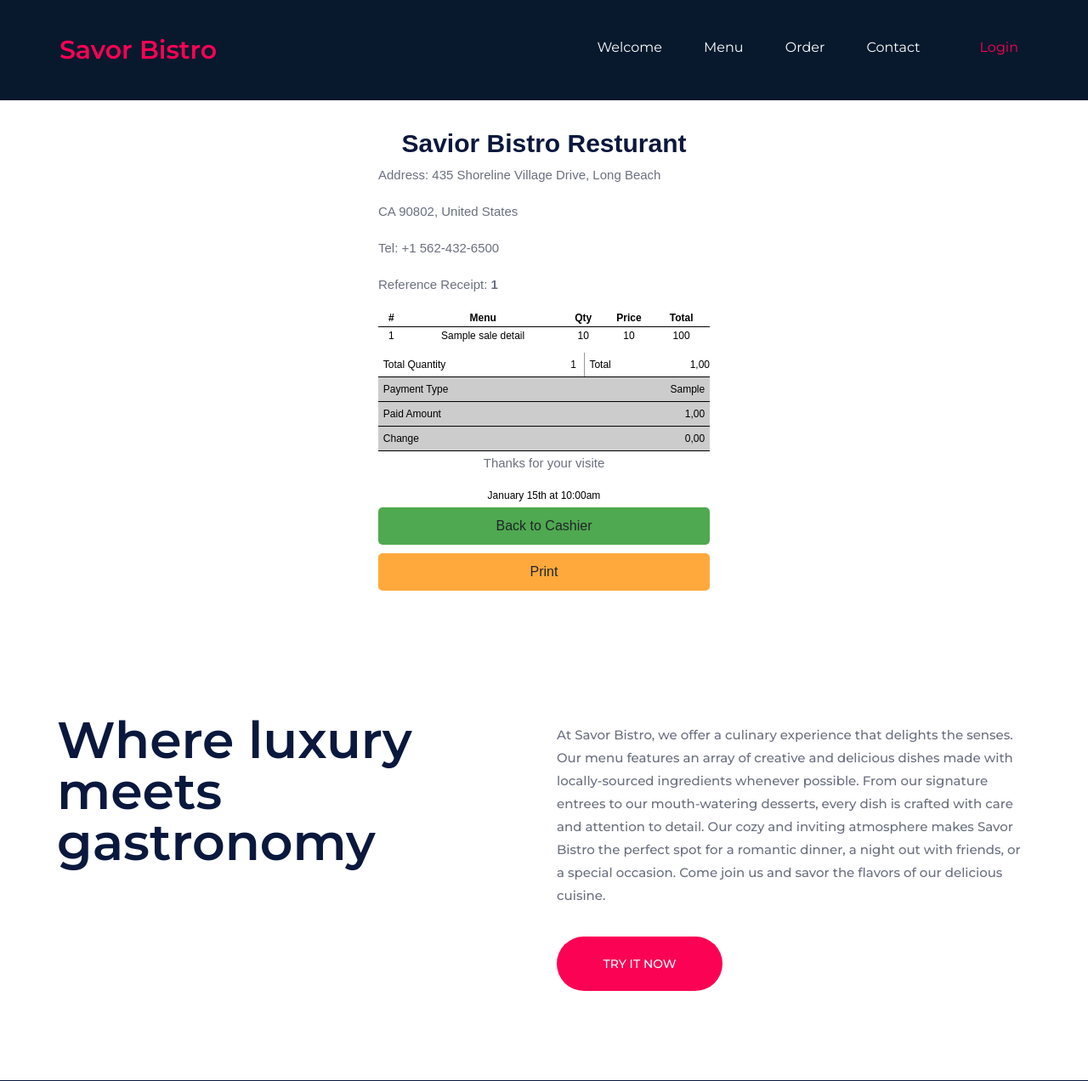
After one commit to Mohamedboulj/RestaurantApp, a Symfony app: template templates/sales/showReceipt.html.twig in a window 1280 px wide. The commit adds this page. Shown: the top 1272 px of the page at 85% size. Run offline with Twig, Linux system fonts and the light colour scheme; the template is opened without the code that fills it: most values are stand-ins (such as "Sample title", 1, 10 or a date in 2020); some libraries are stand-ins or nearby versions.

Commit message:
redirect to receipt and printing

```diff
--- /dev/null
+++ b/public/css/receipt.css
@@ -0,0 +1,57 @@
+#wrapper {
+    width: 390px;
+    margin: 3em auto;
+    color: #000;
+    font-family: Arial, Helvetica, sans-serif;
+    font-size: 12px;
+}
+#resturant-name,
+#receipt-footer {
+    text-align: center;
+}
+.tb-sale-detail,
+.tb-sale-total {
+    width: 100%;
+    border-spacing: 0;
+    margin-top: 10px;
+}
+.tb-sale-detail {
+    text-align: center;
+}
+.tb-sale-detail th {
+    border-bottom: 1px solid #000;
+}
+.tb-sale-total td {
+    padding: 5px 0;
+    padding-left: 1.5%;
+    border-bottom: 1px solid #000;
+}
+.tb-sale-total tr:first-child td:nth-child(3) {
+    border-left: 1px solid #999;
+}
+.tb-sale-total tr:first-child td:nth-child(4) {
+    text-align: right;
+    padding-left: 1.5%;
+}
+.tb-sale-total tr:not(:first-child) {
+    background-color: #ccc;
+}
+.tb-sale-total tr:not(:first-child) td:nth-child(2) {
+    text-align: right;
+    padding-right: 1.5%;
+}
+.btn {
+    width: 100%;
+    cursor: pointer;
+    text-align: center;
+    border-radius: 5px;
+    padding: 10px;
+    margin: 5px 0;
+    border: none;
+}
+.btn-print {
+    background-color: #ffa93c;
+}
+.btn-back {
+    background-color: #4fa950;
+}
--- a/templates/base.html.twig
+++ b/templates/base.html.twig
@@ -22,7 +22,10 @@
 
 	<!-- Main Stylesheets -->
 	<link rel="stylesheet" href="{{ asset('css/style.css')  }}"/>
+	{%block style%}
 
+
+	{%endblock%}
 
 	<!--[if lt IE 9]>
 		<script src="https://oss.maxcdn.com/html5shiv/3.7.2/html5shiv.min.js"></script>
--- a/templates/sales/index.html.twig
+++ b/templates/sales/index.html.twig
@@ -1,6 +1,5 @@
 {% extends 'base.html.twig' %}
 
-{% block title %}Hello SalesController!{% endblock %}
 
 {% block body %}
 <div class="container">
--- /dev/null
+++ b/templates/sales/showReceipt.html.twig
@@ -0,0 +1,96 @@
+{% extends 'base.html.twig' %}
+
+{% block style %}
+<link rel="stylesheet" href="{{ asset('css/receipt.css')  }}"/>
+{% endblock %}
+{% block body %}
+<script>
+		function printDiv(divName){
+			var printContents = document.getElementById(divName).innerHTML;
+			var originalContents = document.body.innerHTML;
+
+			document.body.innerHTML = printContents;
+
+			window.print();
+
+			document.body.innerHTML = originalContents;
+		}
+</script
+<div class="container">
+<div id="wrapper">
+<div id="print">
+    <div id="receipt-header">
+      <h3 id="resturant-name" class="my-2">Savior Bistro Resturant</h3>
+      <p>Address: 435 Shoreline Village Drive, Long Beach</p>
+      <p>CA 90802, United States</p>
+      <p>Tel: +1 562-432-6500</p>
+      <p>Reference Receipt: <strong>{{sale.id}}</strong></p>
+    </div>
+    <div id="receipt-body">
+      <table class="tb-sale-detail">
+        <thead>
+          <tr>
+            <th>#</th>
+            <th>Menu</th>
+            <th>Qty</th>
+            <th>Price</th>
+            <th>Total</th>
+          </tr>
+        </thead>
+        <tbody>
+
+          {% for sd in saleDetails %}
+            <tr>
+              <td width="30">{{sd.getId()}}</td>
+              <td width="180">{{sd.getMenuName()}}</td>
+              <td width="50">{{sd.getQuantity()}}</td>
+              <td width="55">{{sd.getMenuPrice()}}</td>
+              <td width="65">{{sd.getMenuPrice() * sd.getQuantity()}}</td>
+            </tr>
+          {% endfor %}
+
+        </tbody>
+      </table>
+      <table class="tb-sale-total">
+        <tbody>
+          <tr>
+            <td>Total Quantity</td>
+            <td>{{saleDetails|length}}</td>
+            <td>Total</td>
+            <td>{{sale.getTotalPrice()|number_format(2, ',', '.')}}</td>
+          </tr>
+          <tr>
+            <td colspan="2">Payment Type</td>
+            <td colspan="2">{{sale.getPaymentType()}}</td>
+          </tr>
+          <tr>
+            <td colspan="2">Paid Amount</td>
+            <td colspan="2">{{sale.getTotalReceived()|number_format(2, ',', '.')}}</td>
+          </tr>
+          <tr>
+            <td colspan="2">Change</td>
+            <td colspan="2">{{sale.getChange()|number_format(2, ',', '.')}}</td>
+          </tr>
+        </tbody>
+      </table>
+    </div>
+    <div id="receipt-footer">
+      <p>Thanks for your visite </p>
+       {{sale.getCreatedAt()|date("F jS \\a\\t g:ia")}}
+
+    </div>
+    </div>
+    <div id="buttons">
+      <a href="/sales">
+        <button class="btn btn-back">
+          Back to Cashier
+        </button>
+      </a>
+      <button class="btn btn-print" type="button" onclick="printDiv('print'); return false;">
+        Print
+      </button>
+    </div>
+  </div>
+</div>
+
+{%  endblock %}
```
Also changed, not shown: src/Controller/SalesController.php (+13 -1 lines).
